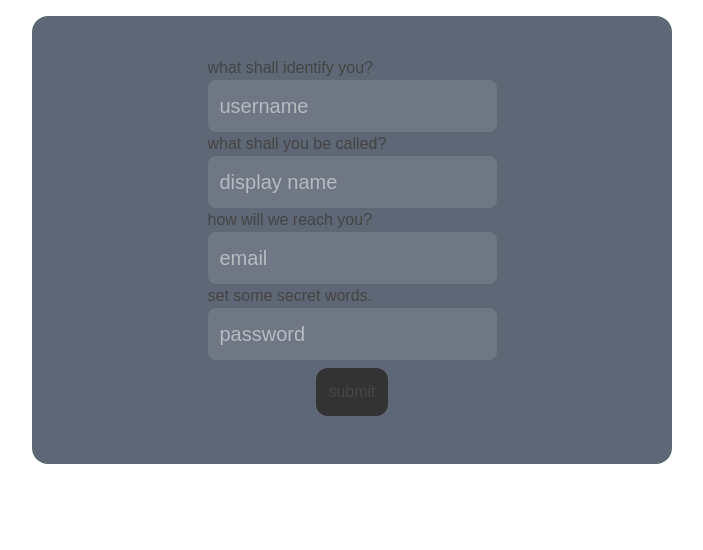
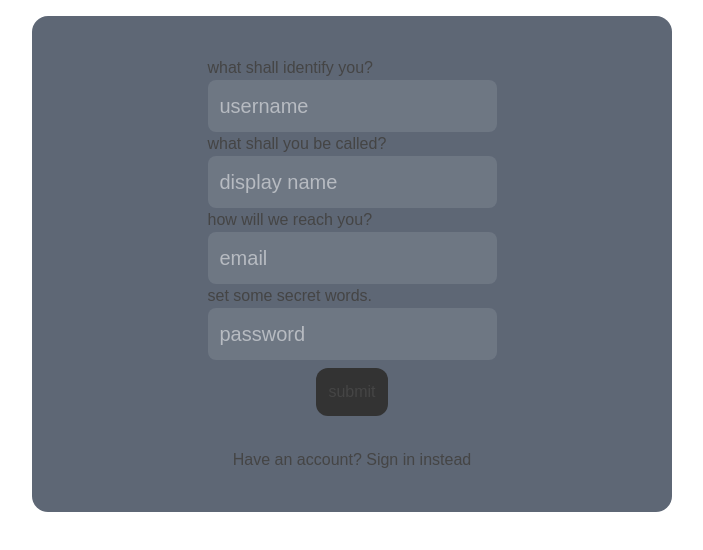
Before and after one commit to gbtsui/istopia, a Next.js app: page /signup in a window 1280 px wide. Shown: the top 550 px of the page, without its empty margins (288-991 px from the left). Built offline with nearby package versions, Linux system fonts and the light colour scheme; no server answers.

Commit message:
fix: added signin link to signup page

```diff
--- a/src/app/(pages)/(without-navbar)/signup/page.tsx
+++ b/src/app/(pages)/(without-navbar)/signup/page.tsx
@@ -16,6 +16,7 @@ import {useCallback, useEffect, useState} from "react";
 import CreateUser from "@/app/api/data/user-management/create-user";
 import {signIn} from "next-auth/react";
 import {SendConfirmationEmail} from "@/app/api/send/send-confirmation-email";
+import Link from "next/link";
 
 export default function SignUpPage() {
     const [loading, setLoading] = useState(true);
@@ -146,6 +147,7 @@ export default function SignUpPage() {
                         </div>
                     }
                 </form>
+                <Link href={`/signin`}>Have an account? Sign in instead</Link>
             </div>
         </div>
     )
```
